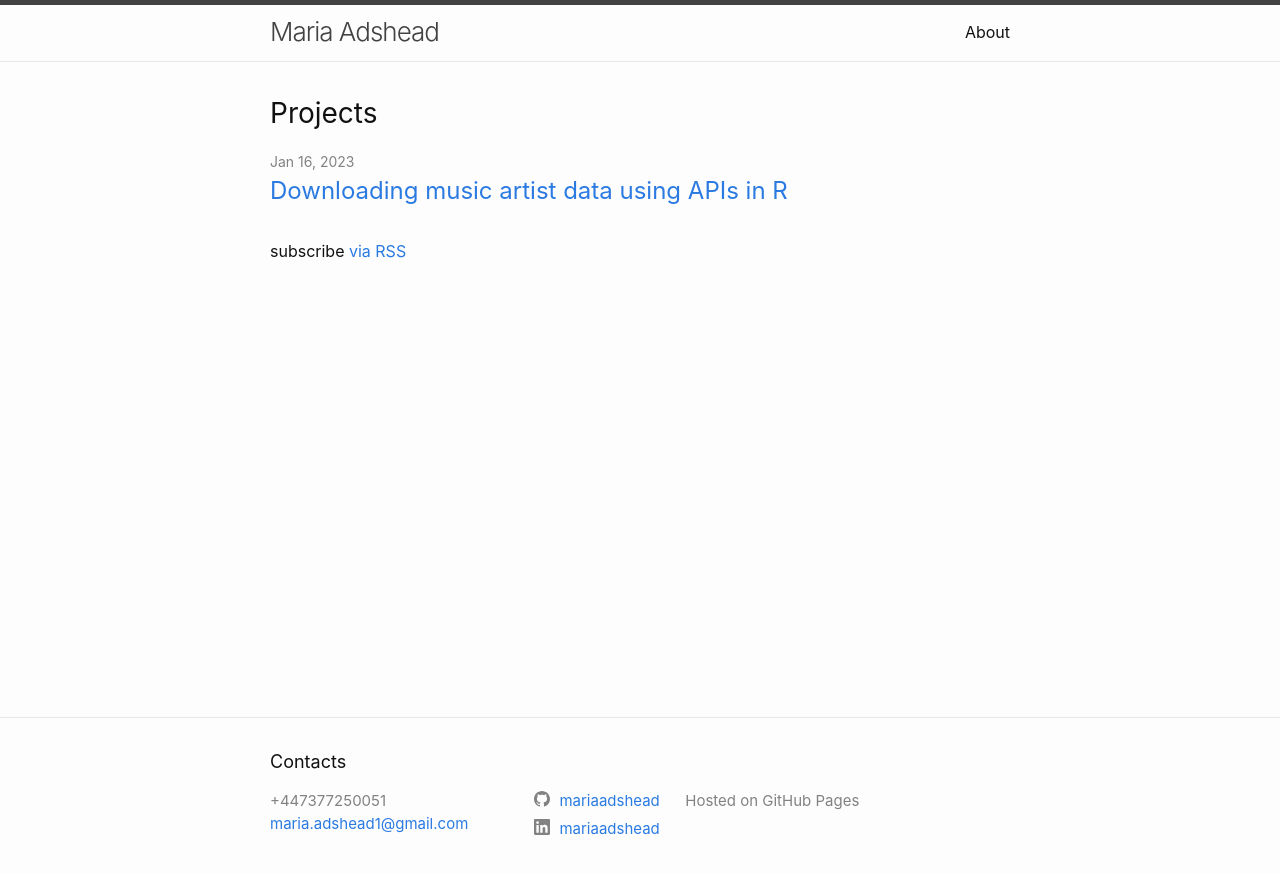
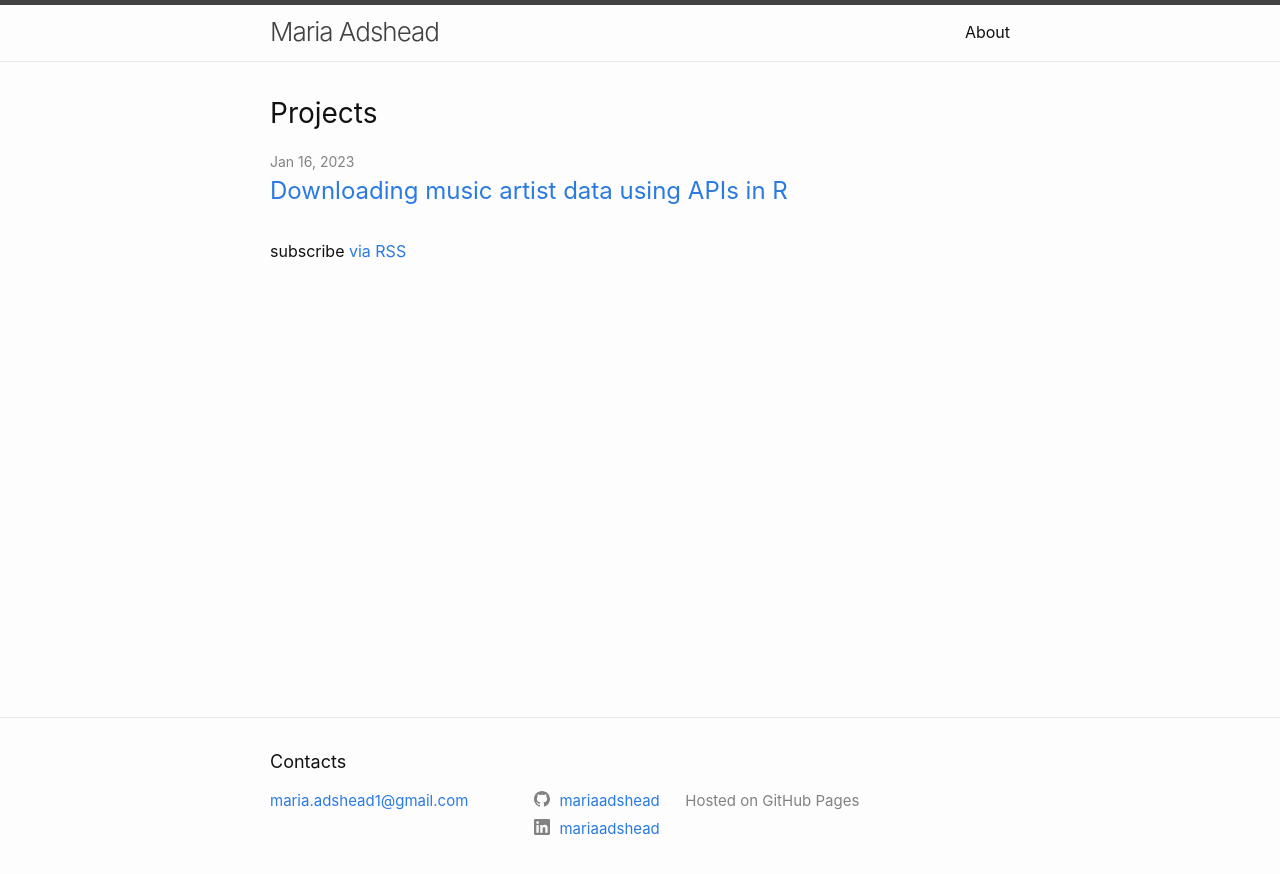
Before and after one commit to mariaadshead/mariaadshead.github.io, a Jekyll site: the page built from docs/index.markdown, in a window 1280 px wide. Shown: the top 874 px of the page. Built offline with Jekyll 4.4.1, drawn with Linux system fonts in a browser that asks for light colours.

Commit message:
Update footer.html

```diff
--- a/docs/_includes/footer.html
+++ b/docs/_includes/footer.html
@@ -9,7 +9,7 @@
       <div class="footer-col footer-col-1">
         <ul class="contact-list">
           <li class="p-name">
-              {{ "+447377250051" }}
+              <li><a class="u-email" href="mailto:{{ m.t.adshead@lse.ac.uk }}"</a></li>
             </li>
             {%- if site.email -%}
             <li><a class="u-email" href="mailto:{{ site.email }}">{{ site.email }}</a></li>
```
